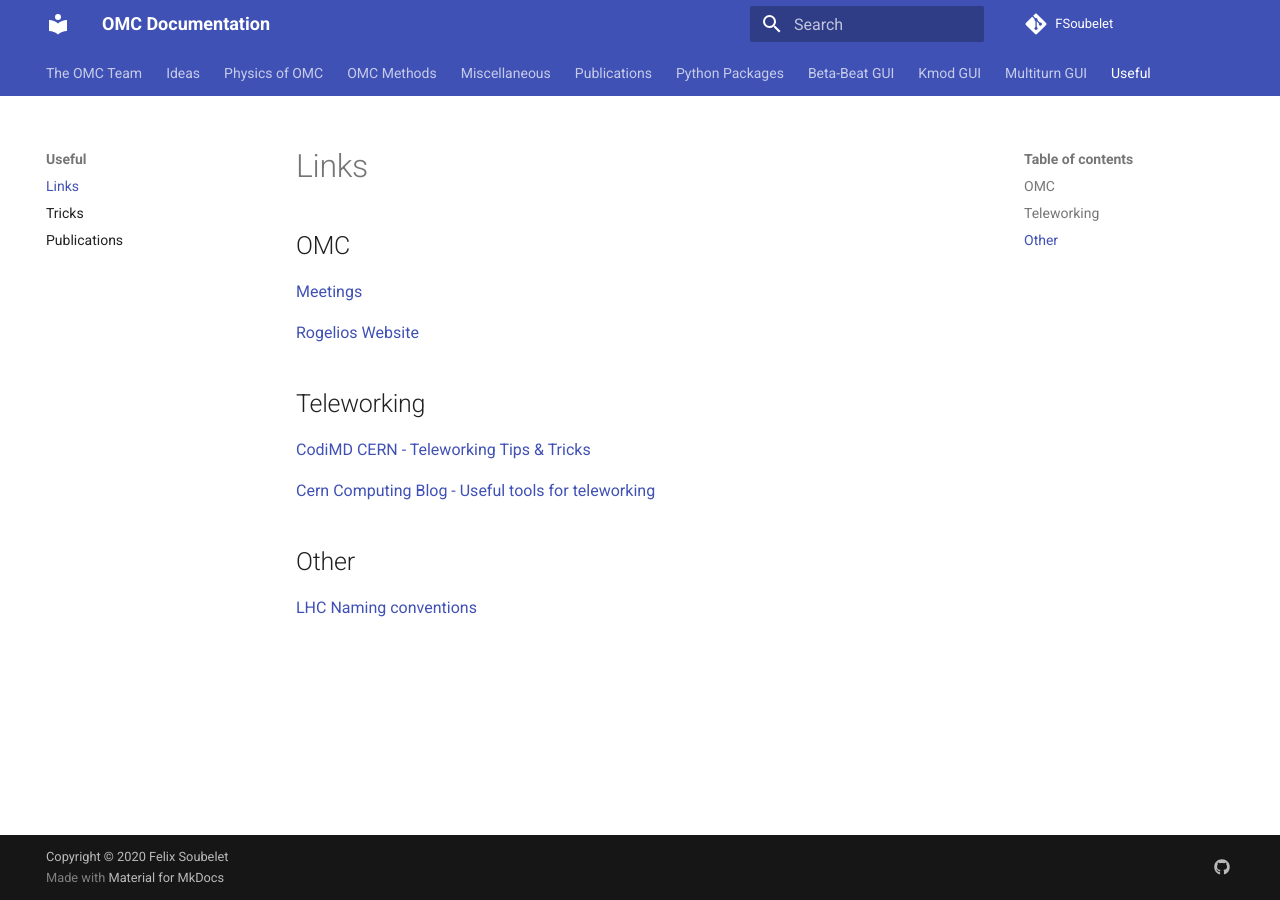
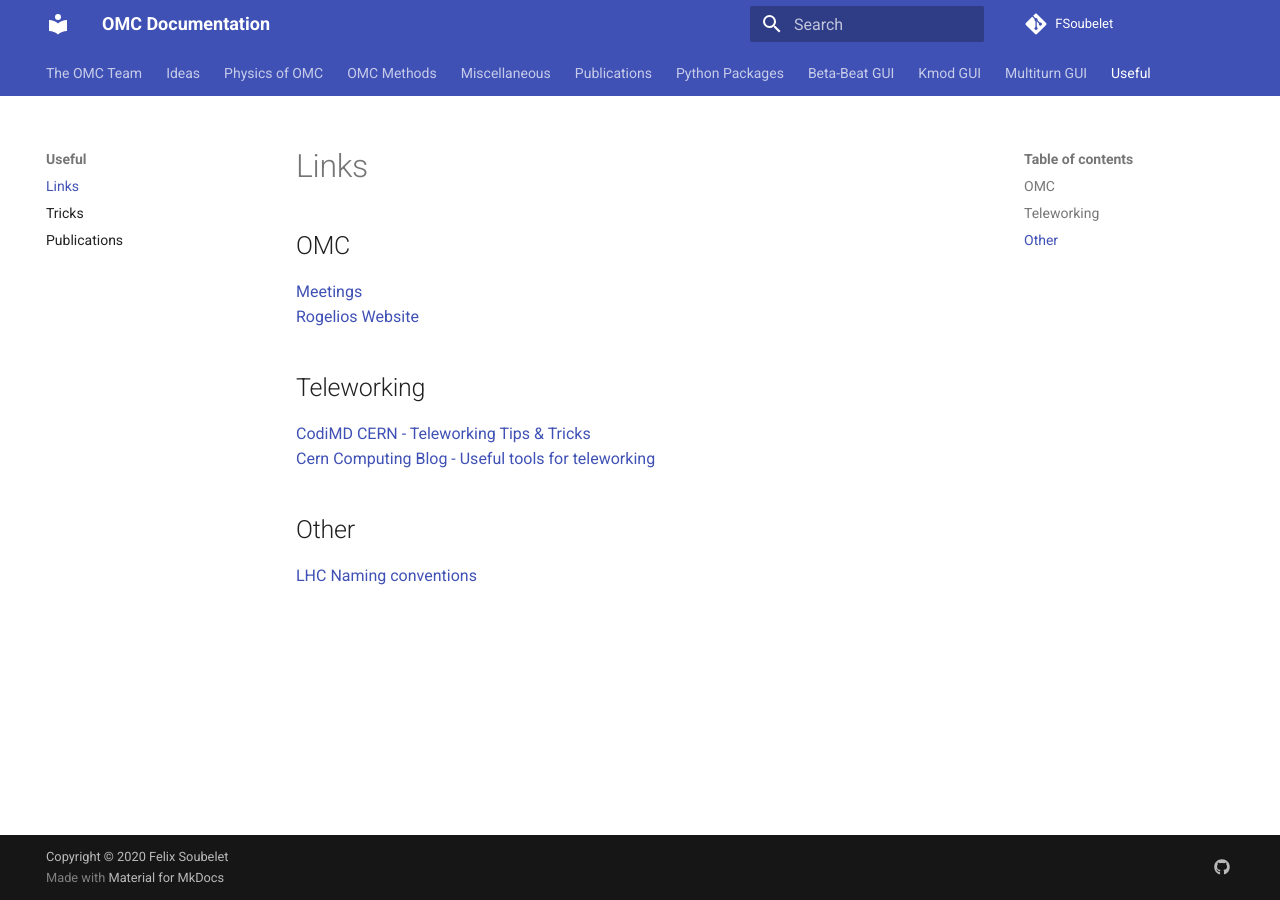
Before and after one commit to pylhc/pylhc.github.io, an MkDocs documentation site: the page built from docs/general/links.md, in a window 1280 px wide. Built offline with MkDocs 1.6.1 and Material for MkDocs 9.7.7, drawn with Linux system fonts in a browser that asks for light colours.

```diff
--- a/docs/general/links.md
+++ b/docs/general/links.md
@@ -1,16 +1,14 @@
 # Links
 
 ## OMC
-[Meetings](https://indico.cern.ch/category/5986/)
-
-[Rogelios Website](https://rtomas.web.cern.ch/rtomas/)
+[Meetings](https://indico.cern.ch/category/5986/) <br>
+[Rogelios Website](https://rtomas.web.cern.ch/rtomas/) <br>
 
 
 ## Teleworking
-[CodiMD CERN - Teleworking Tips & Tricks](https://codimd.web.cern.ch/vjC8BHbTS7etHwJve-K2Uw)
-
-[Cern Computing Blog - Useful tools for teleworking](https://computing-blog.web.cern.ch/2020/03/useful-tools-for-teleworking/)
+[CodiMD CERN - Teleworking Tips & Tricks](https://codimd.web.cern.ch/vjC8BHbTS7etHwJve-K2Uw) <br>
+[Cern Computing Blog - Useful tools for teleworking](https://computing-blog.web.cern.ch/2020/03/useful-tools-for-teleworking/) <br>
 
 
 ## Other
-[LHC Naming conventions](https://edms5.cern.ch/cedar/plsql/codes.systems)
+[LHC Naming conventions](https://edms5.cern.ch/cedar/plsql/codes.systems) <br>
```
